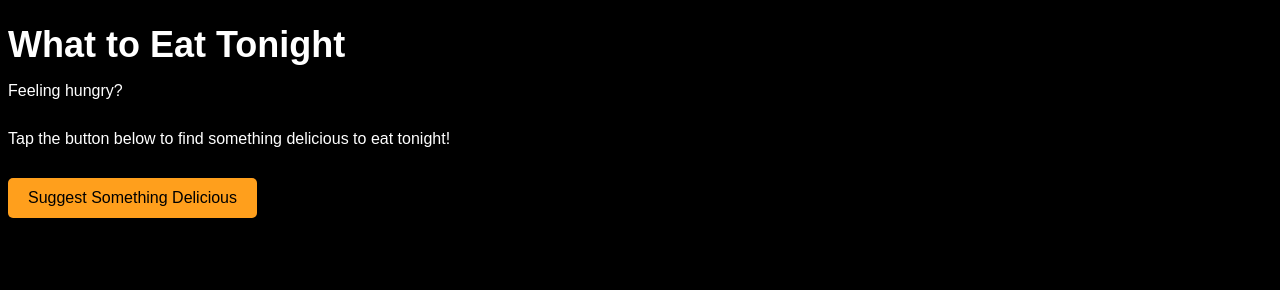
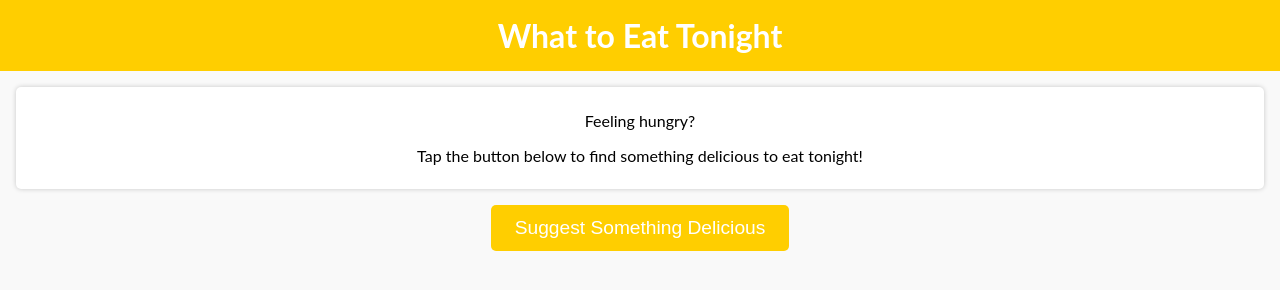
Before and after one commit to whatdfacu/Food-Decider, a plain HTML site: page index.html in a window 1280 px wide. Drawn offline with Linux system fonts and the light colour scheme.

Commit message:
Update style.css

```diff
--- a/style.css
+++ b/style.css
@@ -1,44 +1,55 @@
-body {
-  background-color: #000000;
-  color: #ffffff;
-  font-family: Arial, sans-serif;
+* {
+  box-sizing: border-box;
 }
 
-.container {
-  max-width: 600px;
-  margin: 0 auto;
+body {
+  background-color: #f9f9f9;
+  font-family: 'Lato', sans-serif;
+  font-size: 16px;
+  margin: 0;
+}
+
+header {
+  background-color: #ffce00;
   text-align: center;
-  padding: 20px;
+  padding: 16px;
 }
 
 h1 {
-  font-size: 36px;
-  margin-bottom: 10px;
+  color: #ffffff;
+  margin: 0;
+  font-size: 2rem;
 }
 
-p {
-  font-size: 16px;
-  margin-bottom: 30px;
+main {
+  padding: 16px;
+}
+
+#food-result {
+  background-color: #ffffff;
+  border-radius: 5px;
+  box-shadow: 0px 0px 5px 0px rgba(0,0,0,0.2);
+  padding: 16px;
+  text-align: center;
+}
+
+#food-result p {
+  margin: 0;
+  padding: 8px;
 }
 
 button {
-  background-color: #ff9f1c;
-  color: #000000;
-  height: 40px;
-  padding: 0 20px;
-  font-size: 16px;
+  background-color: #ffce00;
+  border: none;
   border-radius: 5px;
-  border: none;
+  color: #ffffff;
   cursor: pointer;
-  margin-bottom: 30px;
+  font-size: 1.2rem;
+  margin: 16px auto 0 auto;
+  padding: 12px 24px;
+  display: block;
 }
 
-.result-container {
-  display: flex;
-  justify-content: center;
+button:hover {
+  background-color: #ffdf4f;
 }
-
-#result {
-  font-size: 24px;
-  margin-top: 30px;
-}
```
